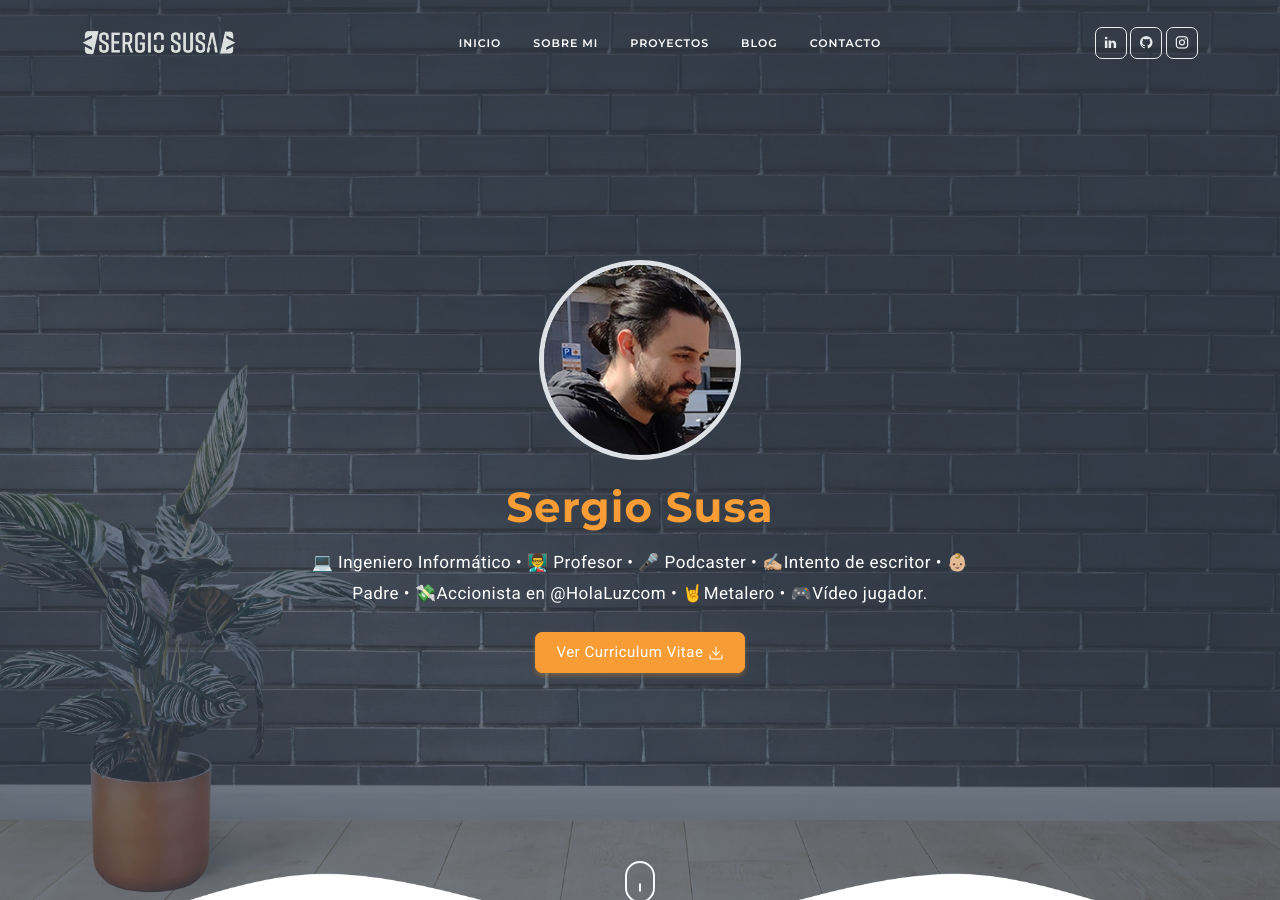
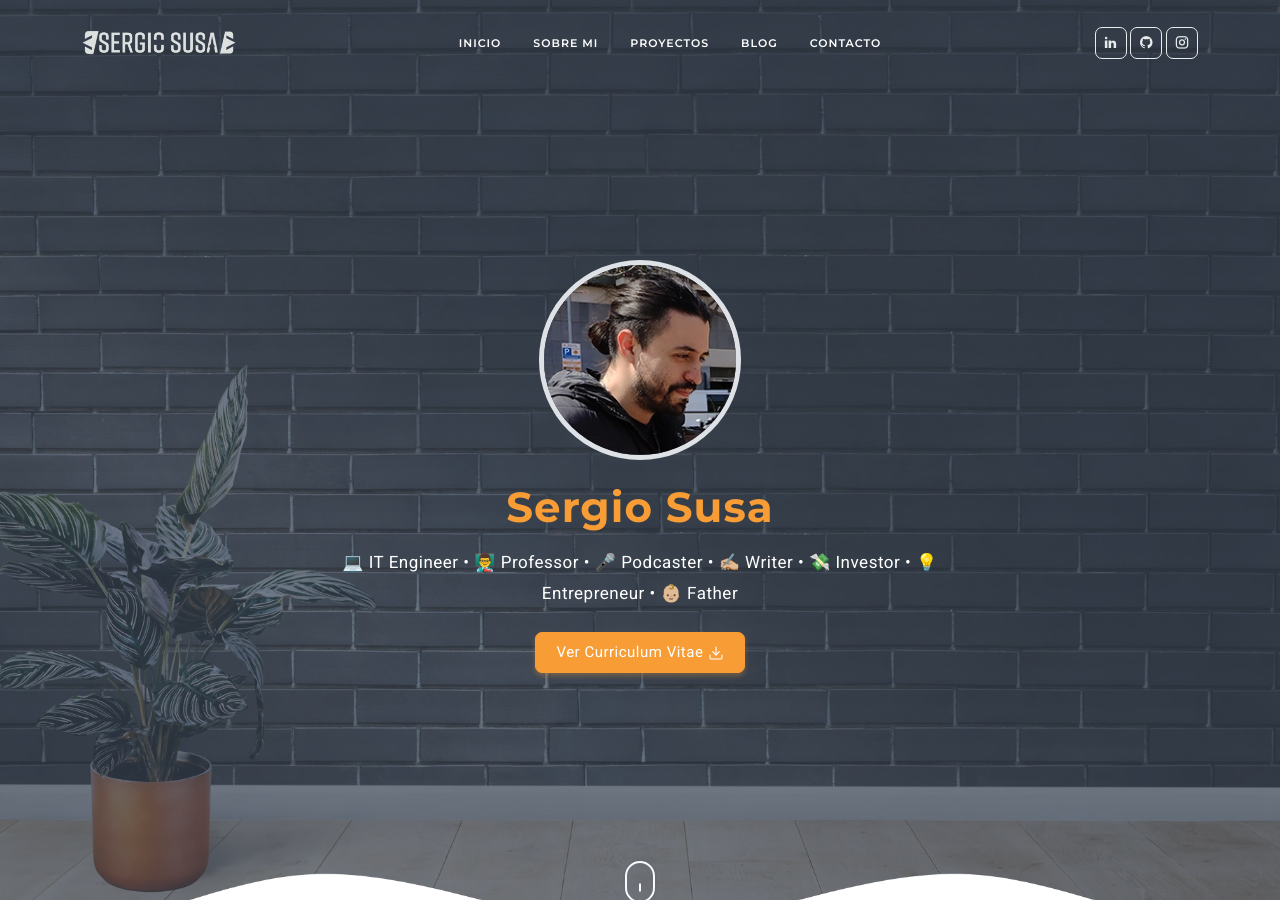
Before and after one commit to sergiosusa/sergiosusa.github.io, a Jekyll site: the page built from index.html, in a window 1280 px wide and 900 px high. Built offline with Jekyll 4.4.1, drawn with Linux system fonts in a browser that asks for light colours.

Commit message:
change iam desctiption

```diff
--- a/_config.yml
+++ b/_config.yml
@@ -1,6 +1,6 @@
 title: Hola, soy Sergio Susa. Bienvenidos a mi página web.
 author: Sergio Susa
-iam: 💻 Ingeniero Informático • 👨‍🏫 Profesor • 🎤 Podcaster • ✍🏼Intento de escritor • 👶🏼Padre • 💸Accionista en @HolaLuzcom • 🤘Metalero • 🎮Vídeo jugador.
+iam: 💻 IT Engineer • 👨‍🏫 Professor • 🎤 Podcaster • ✍🏼 Writer • 💸 Investor • 💡 Entrepreneur • 👶🏼 Father
 email: sergio@sergiosusa.com
 description: >- # this means to ignore newlines until "baseurl:"
   Bienvenidos a mi página web personal, acá encontrarás información relevante sobre mi y además
```
